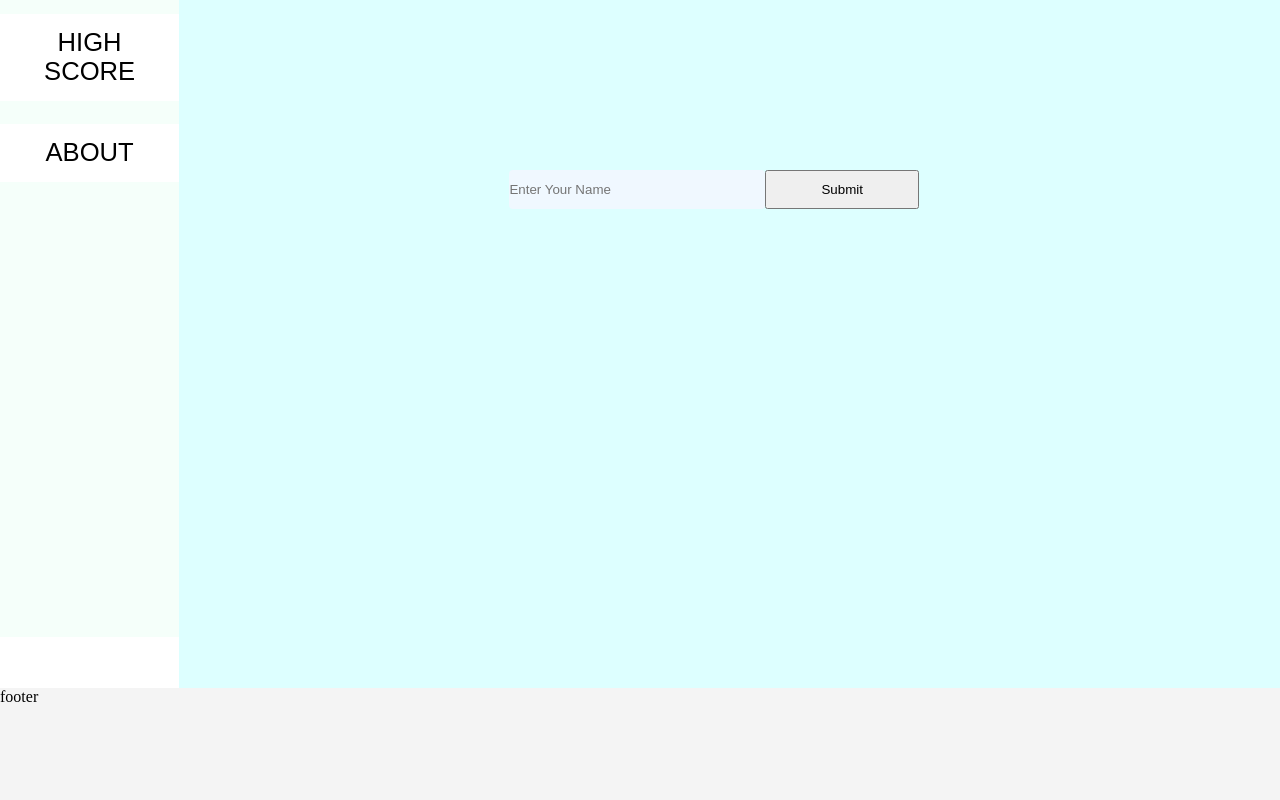
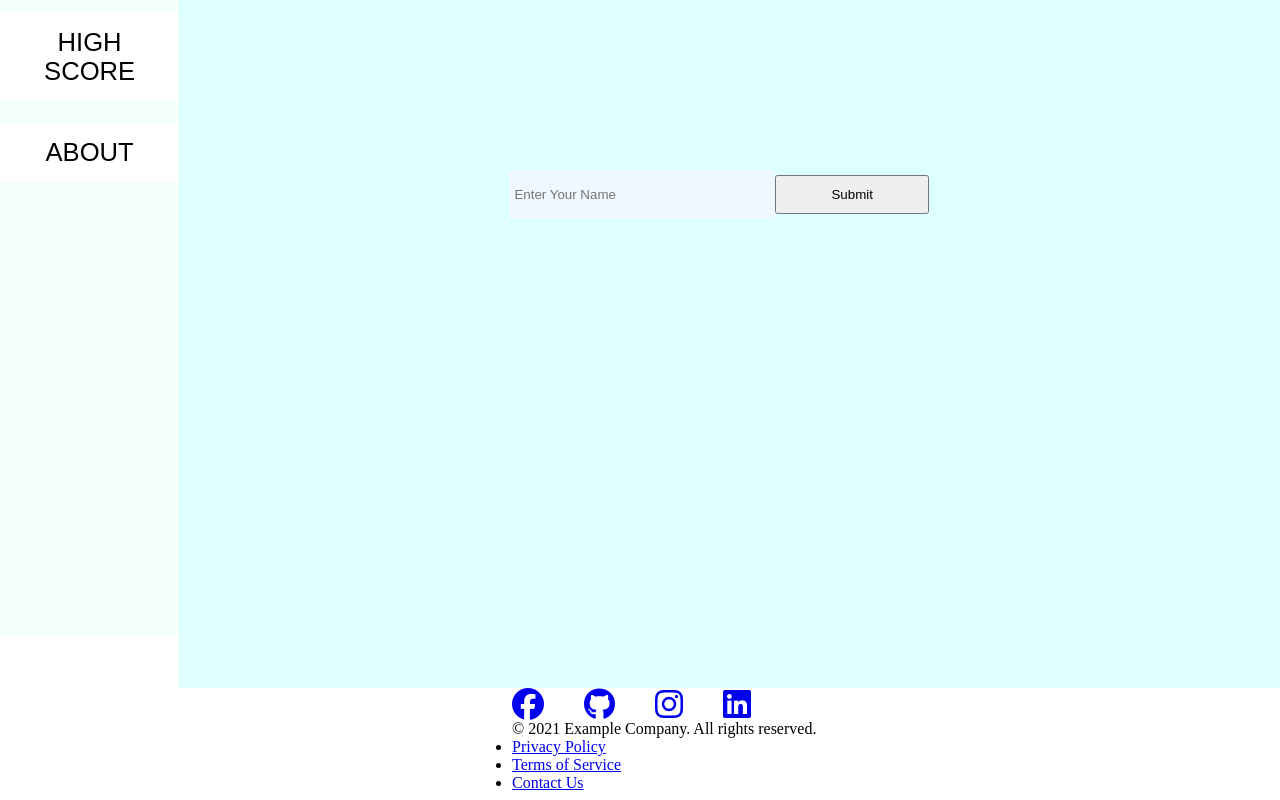
Before and after one commit to mammukb/typing_titan, a React (Create React App) app: page /home in a window 1280 px wide. Shown: the part 243-1043 px from the top of the page. Built offline with nearby package versions, Linux system fonts and the light colour scheme.

Commit message:
updation

```diff
--- a/package.json
+++ b/package.json
@@ -3,6 +3,7 @@
   "version": "0.1.0",
   "private": true,
   "dependencies": {
+    "@fortawesome/fontawesome-free": "^6.4.0",
     "@react-oauth/google": "^0.9.0",
     "@testing-library/jest-dom": "^5.16.5",
     "@testing-library/react": "^13.4.0",
--- a/src/components/Game/Game.jsx
+++ b/src/components/Game/Game.jsx
@@ -34,6 +34,8 @@ function Game() {
     const [timer, settimer] = useState(undefined);
 
     useEffect(() => {
+
+
         let correctLetterCount = 0,
             time = 0;
 
@@ -196,6 +198,7 @@ function Game() {
         }
     }, [remainingTime]);
 
+
     return (
         <div className="maingame">
             <div className="instr">
--- a/src/components/Home/Home.css
+++ b/src/components/Home/Home.css
@@ -28,6 +28,7 @@
     border: none;
     background-color: aliceblue;
     border-radius: 4px;
+    padding: 5px;
 }
 .submitbtn
 {
--- a/src/components/Home/Home.js
+++ b/src/components/Home/Home.js
@@ -1,36 +1,28 @@
 import React from 'react'
 import './Home.css'
-import { GoogleLogin } from '@react-oauth/google';
+import { useState } from 'react';
+import {useNavigate,} from 'react-router'
 
-import {useNavigate,} from 'react-router'
+
+
 function Home() {
+ const [user, setuser] = useState('')
   const navigate= useNavigate();
 
 
-  const responseMessage = (response) => {
-    console.log(response);
-};
-const errorMessage = (error) => {
-    console.log(error);
-};
+
   return (
     <div className='mainhome'>
 
      <div className='welcome'>WELCOME!!!!</div>
      <div className='form'>
      <form action="">
-     <input className='inputbar' placeholder='Enter Your Name' type="text" />
+     <input className='inputbar'   onChange={(e)=> {setuser(e.target.value); console.log(user)}}
+     placeholder='Enter Your Name' type="text" />
      <input className='submitbtn'   onClick={()=>{navigate("/game")}}  type="submit" />
+     </form>
+     </div>
 
-     </form>
-
-     </div>
-          <div className='google'>
-
-            <br />
-            <br />
-            <GoogleLogin  onSuccess={responseMessage} onError={errorMessage}/>
-        </div>
 
 
 
--- a/src/components/footer/Footer.js
+++ b/src/components/footer/Footer.js
@@ -1,9 +1,26 @@
 import './footer.css'
 import React from 'react'
+import '@fortawesome/fontawesome-free/css/all.min.css';
+
 
 function Footer() {
   return (
-    <div className='footer'>footer</div>
+    <footer>
+    <div className="container">
+      <div className="social-media">
+        <a href="https://www.facebook.com"><i className="fab fa-facebook fa-2x"></i></a>
+        <a href="https://www.twitter.com"><i className="fab fa-github fa-2x"></i></a>
+        <a href="https://www.instagram.com"><i className="fab fa-instagram fa-2x"></i></a>
+        <a href="https://www.linkedin.com"><i className="fab fa-linkedin fa-2x"></i></a>
+      </div>
+      <p>&copy; 2021 Example Company. All rights reserved.</p>
+      <ul>
+        <li><a href="#">Privacy Policy</a></li>
+        <li><a href="#">Terms of Service</a></li>
+        <li><a href="#">Contact Us</a></li>
+      </ul>
+    </div>
+  </footer>
   )
 }
 
--- a/src/components/footer/footer.css
+++ b/src/components/footer/footer.css
@@ -3,3 +3,12 @@
     height: 7rem;
     width: 100%;
 }
+.container{
+    display: flex;
+    flex-direction: column;
+    margin-left: 40%;
+}
+.social-media *{
+
+    padding-right: 20px;
+}
--- a/src/index.js
+++ b/src/index.js
@@ -1,6 +1,6 @@
 import React from 'react';
 import ReactDOM from 'react-dom/client';
-import { GoogleOAuthProvider } from '@react-oauth/google';
+
 
 import App from './App';
 import { BrowserRouter} from "react-router-dom";
@@ -9,10 +9,10 @@ import { BrowserRouter} from "react-router-dom";
 const root = ReactDOM.createRoot(document.getElementById('root'));
 root.render(
   <React.StrictMode>
-    <GoogleOAuthProvider clientId='192388547210-1ojnncmpo8vr0q5s08m5bvn955tbhfoa.apps.googleusercontent.com'>
+
 <BrowserRouter>
     <App />
     </BrowserRouter>
-    </GoogleOAuthProvider>
+
   </React.StrictMode>
 );
```
Also changed, not shown: src/components/About/About.css (+1 -1 lines), 1 other file (tests, documents, lock files or other folders).
